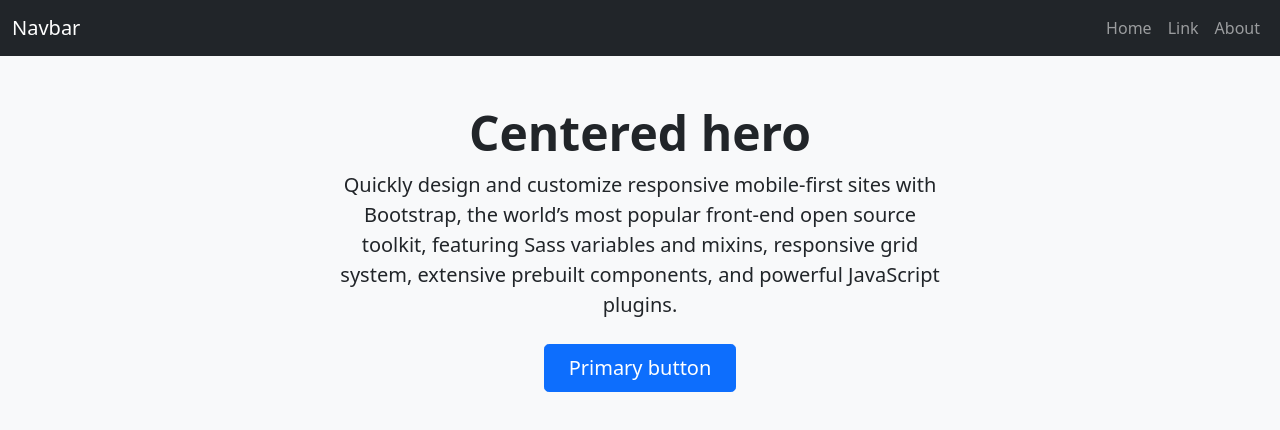
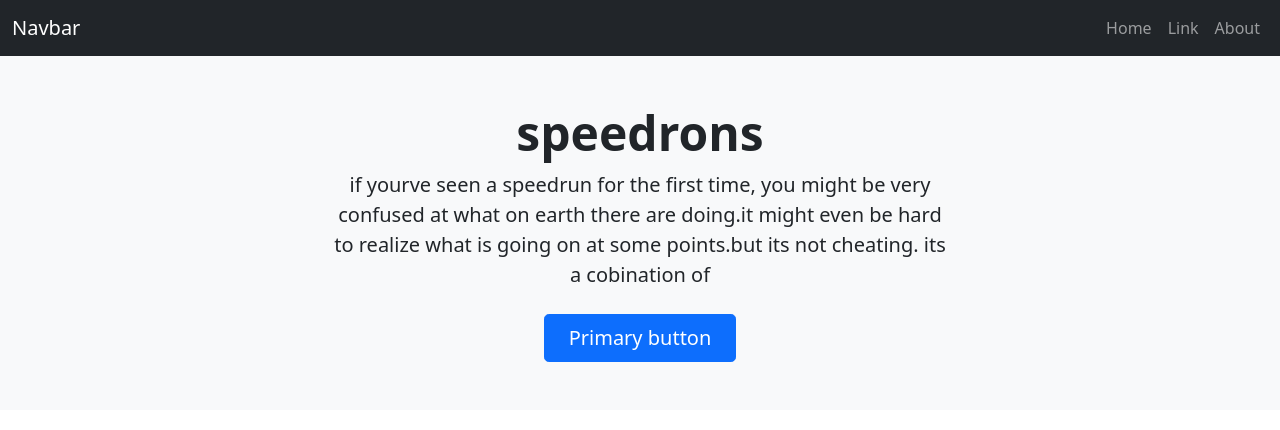
Before and after one commit to yeet-dot-org/reasearch-project, a plain HTML site: page index.html in a window 1280 px wide. Drawn offline with nearby package versions, Linux system fonts and the light colour scheme.

Commit message:
Update index.html

```diff
--- a/index.html
+++ b/index.html
@@ -39,9 +39,9 @@
 
         <!-- HERO SECTION-->
         <div class="px-4 py-5 mb-5 text-center bg-light">
-            <h1 class="display-5 fw-bold">Centered hero</h1>
+            <h1 class="display-5 fw-bold">speedrons</h1>
             <div class="col-lg-6 mx-auto">
-                <p class="lead mb-4">Quickly design and customize responsive mobile-first sites with Bootstrap, the world’s most popular front-end open source toolkit, featuring Sass variables and mixins, responsive grid system, extensive prebuilt components, and powerful JavaScript plugins.</p>
+                <p class="lead mb-4">if yourve seen a speedrun for the first time, you might be very confused at what on earth there are doing.it might even be hard to realize what is going on at some points.but its not cheating. its a cobination of </p>
                 <div class="d-grid gap-2 d-sm-flex justify-content-sm-center">
                     <button type="button" class="btn btn-primary btn-lg px-4 gap-3">Primary button</button>
                 </div>
```
